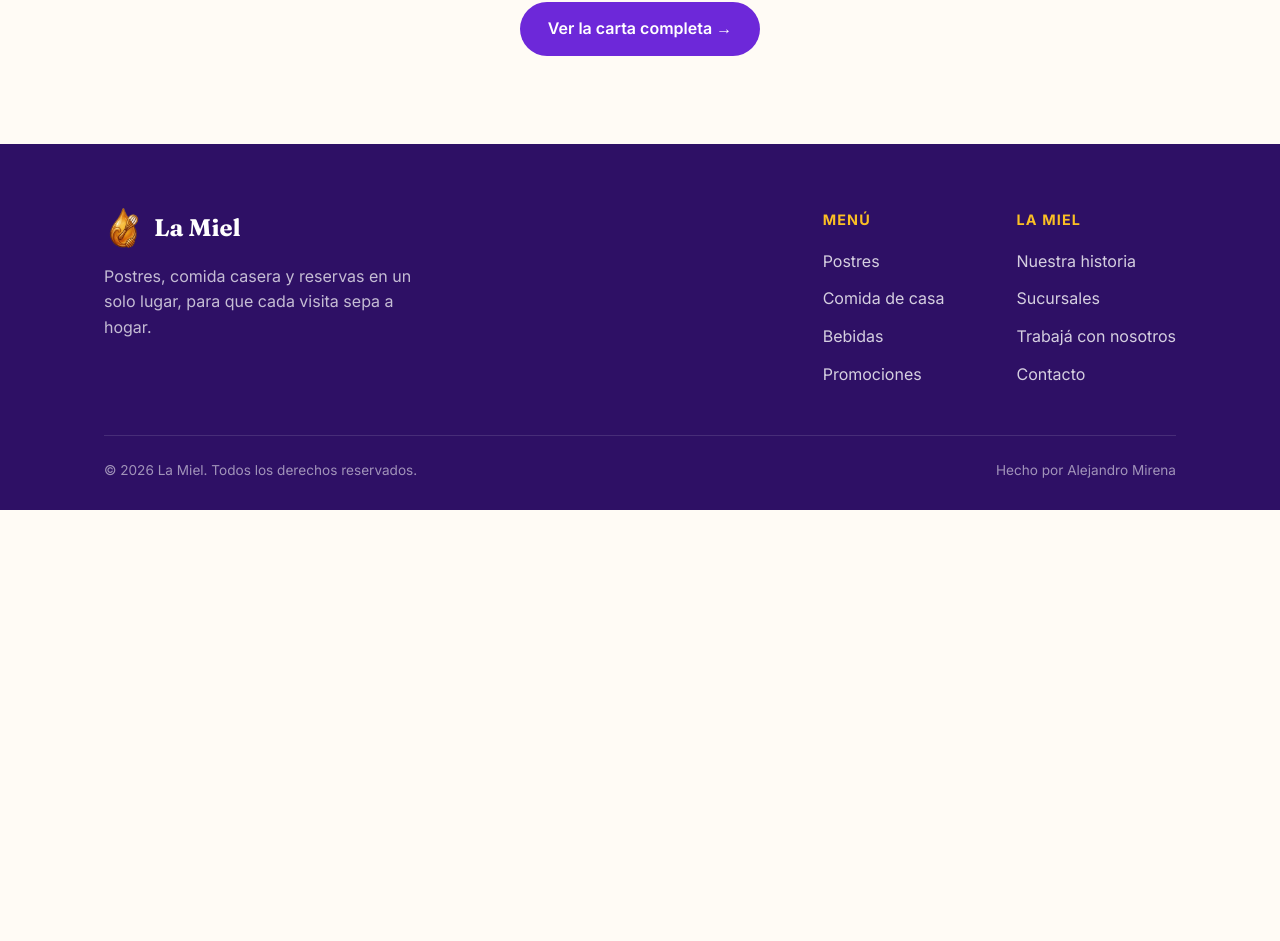
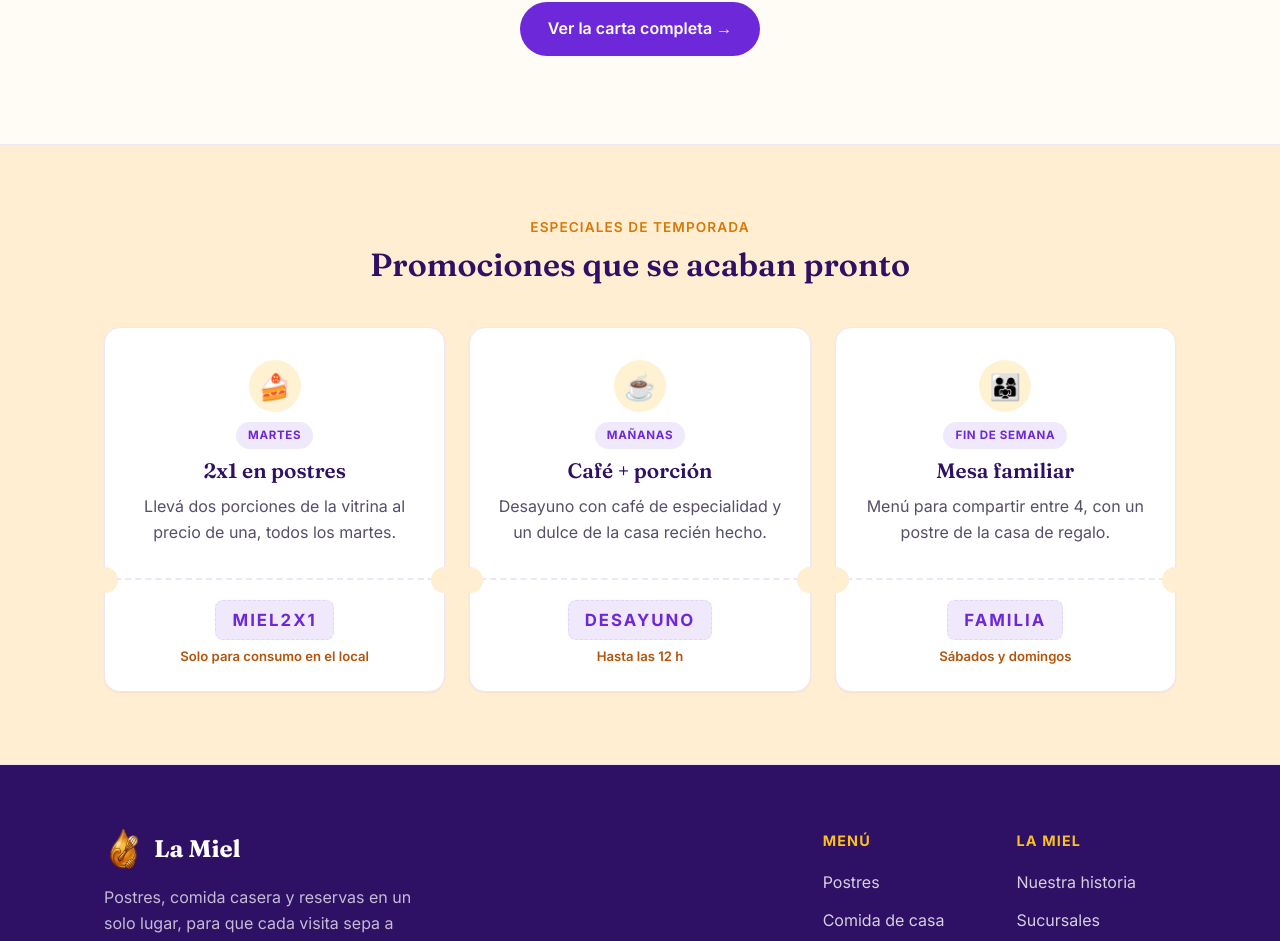
Before and after one commit to Alejandro-Mirena/La-Miel, a React (Vite) app in the folder frontend/: page / in a window 1280 px wide. Shown: the part 1838-2779 px from the top of the page. Before the commit the page ends 2348 px from the top, so only its background shows below. Built offline with nearby package versions, Linux system fonts and the light colour scheme.

Commit message:
feat: promociones de temporada en formato cupon

```diff
--- a/frontend/src/pages/Inicio/Inicio.jsx
+++ b/frontend/src/pages/Inicio/Inicio.jsx
@@ -36,6 +36,33 @@ const dishes = [
     name: 'Limonada de miel y jengibre',
     description: 'Bien fría, con un toque de menta fresca.',
     price: '$2.500',
+  },
+]
+
+const promos = [
+  {
+    icon: '🍰',
+    tag: 'Martes',
+    title: '2x1 en postres',
+    description: 'Llevá dos porciones de la vitrina al precio de una, todos los martes.',
+    code: 'MIEL2X1',
+    note: 'Solo para consumo en el local',
+  },
+  {
+    icon: '☕',
+    tag: 'Mañanas',
+    title: 'Café + porción',
+    description: 'Desayuno con café de especialidad y un dulce de la casa recién hecho.',
+    code: 'DESAYUNO',
+    note: 'Hasta las 12 h',
+  },
+  {
+    icon: '👨‍👩‍👧',
+    tag: 'Fin de semana',
+    title: 'Mesa familiar',
+    description: 'Menú para compartir entre 4, con un postre de la casa de regalo.',
+    code: 'FAMILIA',
+    note: 'Sábados y domingos',
   },
 ]
 
@@ -123,6 +150,32 @@ function Inicio() {
           </Link>
         </div>
       </section>
+
+      <section className={styles.promos}>
+        <div className={styles.promosInner}>
+          <div className={styles.promosHead}>
+            <p className={styles.promosEyebrow}>Especiales de temporada</p>
+            <h2 className={styles.promosTitle}>Promociones que se acaban pronto</h2>
+          </div>
+
+          <div className={styles.promosGrid}>
+            {promos.map((promo) => (
+              <article key={promo.title} className={styles.coupon}>
+                <div className={styles.couponMain}>
+                  <span className={styles.couponIcon}>{promo.icon}</span>
+                  <span className={styles.couponTag}>{promo.tag}</span>
+                  <h3 className={styles.couponTitle}>{promo.title}</h3>
+                  <p className={styles.couponText}>{promo.description}</p>
+                </div>
+                <div className={styles.couponStub}>
+                  <span className={styles.couponCode}>{promo.code}</span>
+                  <span className={styles.couponNote}>{promo.note}</span>
+                </div>
+              </article>
+            ))}
+          </div>
+        </div>
+      </section>
     </div>
   )
 }
--- a/frontend/src/pages/Inicio/Inicio.module.css
+++ b/frontend/src/pages/Inicio/Inicio.module.css
@@ -239,7 +239,11 @@
 .dishMedia {
   position: relative;
   aspect-ratio: 4 / 3;
-  background: linear-gradient(135deg, var(--color-primary-50), var(--color-cream-200));
+  background: linear-gradient(
+    135deg,
+    var(--color-primary-50),
+    var(--color-cream-200)
+  );
   overflow: hidden;
 }
 
@@ -313,6 +317,156 @@
   background: var(--color-primary-hover);
 }
 
+.promos {
+  background: var(--color-cream-200);
+  border-top: 1px solid var(--color-border);
+  border-bottom: 1px solid var(--color-border);
+}
+
+.promosInner {
+  max-width: var(--container);
+  margin: 0 auto;
+  padding: 72px 24px;
+}
+
+.promosHead {
+  text-align: center;
+  margin-bottom: 44px;
+}
+
+.promosEyebrow {
+  margin: 0 0 8px;
+  font-size: 0.85rem;
+  font-weight: 600;
+  text-transform: uppercase;
+  letter-spacing: 0.08em;
+  color: var(--color-honey-600);
+}
+
+.promosTitle {
+  margin: 0;
+  font-family: var(--font-display);
+  font-size: 2rem;
+  color: var(--text-heading);
+}
+
+.promosGrid {
+  display: grid;
+  grid-template-columns: repeat(3, 1fr);
+  gap: 24px;
+}
+
+.coupon {
+  position: relative;
+  display: flex;
+  flex-direction: column;
+  background: var(--color-surface);
+  border: 1px solid var(--color-border);
+  border-radius: var(--radius-lg);
+  box-shadow: var(--shadow-sm);
+  transition:
+    transform 0.2s ease,
+    box-shadow 0.2s ease,
+    border-color 0.2s ease;
+}
+
+.coupon:hover {
+  transform: translateY(-4px);
+  box-shadow: var(--shadow-md);
+  border-color: var(--color-accent);
+}
+
+.couponMain {
+  display: flex;
+  flex-direction: column;
+  align-items: center;
+  text-align: center;
+  gap: 10px;
+  padding: 32px 28px;
+  flex: 1;
+}
+
+.couponIcon {
+  display: grid;
+  place-items: center;
+  width: 52px;
+  height: 52px;
+  border-radius: 50%;
+  background: var(--color-accent-soft);
+  font-size: 1.6rem;
+  line-height: 1;
+}
+
+.couponTag {
+  padding: 4px 12px;
+  border-radius: var(--radius-pill);
+  background: var(--color-primary-soft);
+  font-size: 0.72rem;
+  font-weight: 700;
+  text-transform: uppercase;
+  letter-spacing: 0.06em;
+  color: var(--color-primary-700);
+}
+
+.couponTitle {
+  margin: 0;
+  font-family: var(--font-display);
+  font-size: 1.3rem;
+  color: var(--text-heading);
+}
+
+.couponText {
+  margin: 0;
+  line-height: 1.65;
+  color: var(--text-body);
+}
+
+.couponStub {
+  position: relative;
+  display: flex;
+  flex-direction: column;
+  align-items: center;
+  gap: 6px;
+  padding: 20px 28px 24px;
+  border-top: 2px dashed var(--color-border);
+}
+
+.couponStub::before,
+.couponStub::after {
+  content: '';
+  position: absolute;
+  top: -13px;
+  width: 26px;
+  height: 26px;
+  border-radius: 50%;
+  background: var(--color-cream-200);
+}
+
+.couponStub::before {
+  left: -13px;
+}
+
+.couponStub::after {
+  right: -13px;
+}
+
+.couponCode {
+  padding: 6px 16px;
+  border-radius: var(--radius-sm);
+  border: 1px dashed var(--color-primary-200);
+  background: var(--color-primary-soft);
+  font-size: 1.05rem;
+  font-weight: 800;
+  letter-spacing: 0.12em;
+  color: var(--color-primary-700);
+}
+
+.couponNote {
+  font-size: 0.82rem;
+  font-weight: 600;
+  color: var(--color-honey-700);
+}
+
 @media (max-width: 820px) {
   .hero {
     padding: 72px 20px 64px;
@@ -339,6 +493,14 @@
   }
 
   .dishesGrid {
+    grid-template-columns: repeat(2, 1fr);
+  }
+
+  .promosInner {
+    padding: 56px 20px;
+  }
+
+  .promosGrid {
     grid-template-columns: repeat(2, 1fr);
   }
 }
@@ -371,6 +533,14 @@
     grid-template-columns: 1fr;
   }
 
+  .promosInner {
+    padding: 48px 18px;
+  }
+
+  .promosGrid {
+    grid-template-columns: 1fr;
+  }
+
   .badges {
     grid-template-columns: 1fr;
     padding: 32px 18px;
```
